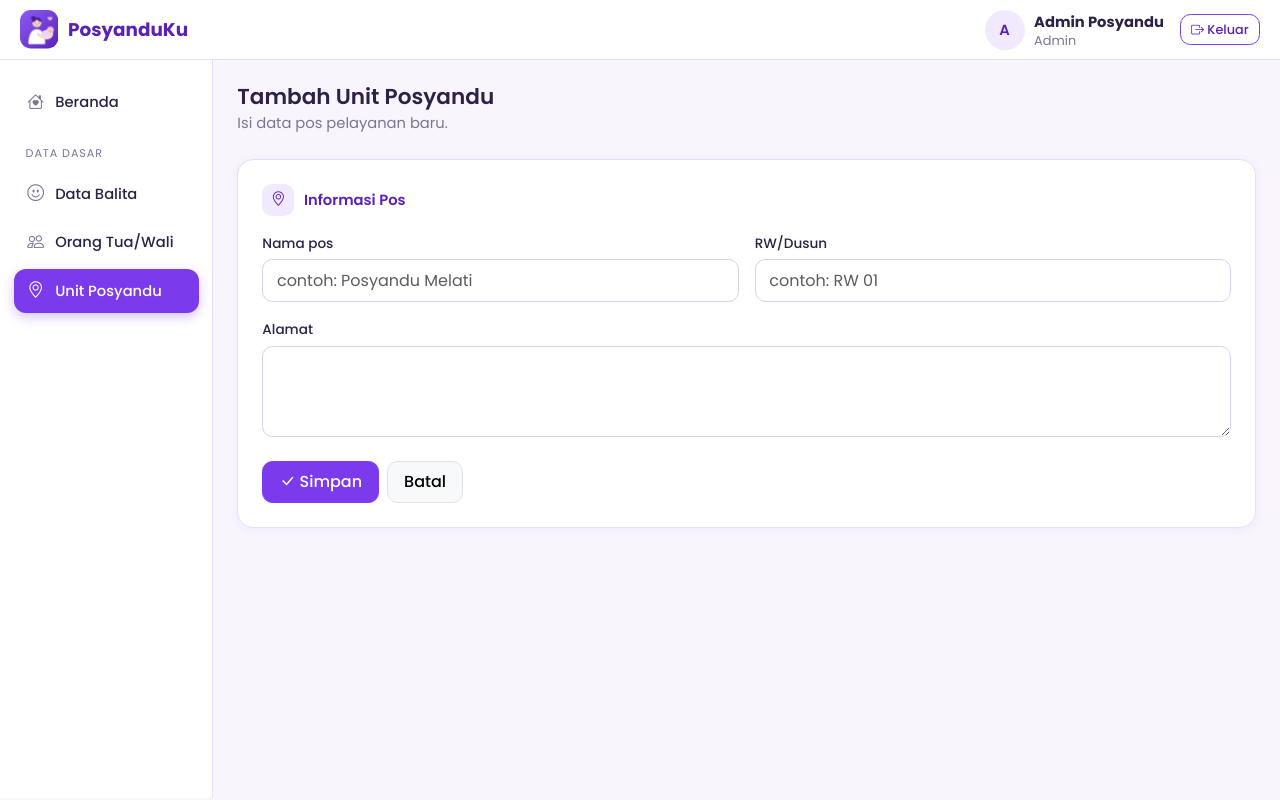
After one commit to fadlyrmdhn/PPL_PosyanduKu, a Laravel app: page /unit-posyandu/create in a window 1280 px wide. The commit adds this page. Run offline with Laravel 12, Linux system fonts and the light colour scheme; a user stored in the database is signed in; data comes from the database, SQL or seed files in the repository.

Commit message:
POSYANDUKU-PBI03-wilayah-unit-fadly

```diff
--- /dev/null
+++ b/app/Http/Controllers/UnitPosyanduController.php
@@ -0,0 +1,64 @@
+<?php
+
+namespace App\Http\Controllers;
+
+use App\Models\UnitPosyandu;
+use Illuminate\Http\Request;
+
+class UnitPosyanduController extends Controller
+{
+    public function index()
+    {
+        $unit = UnitPosyandu::withCount('balita')->orderBy('nama_pos')->paginate(10);
+
+        return view('unit_posyandu.index', compact('unit'));
+    }
+
+    public function create()
+    {
+        return view('unit_posyandu.create');
+    }
+
+    public function store(Request $request)
+    {
+        UnitPosyandu::create($this->validasi($request));
+
+        return redirect()->route('unit-posyandu.index')->with('success', 'Unit posyandu berhasil ditambahkan.');
+    }
+
+    public function edit(UnitPosyandu $unitPosyandu)
+    {
+        return view('unit_posyandu.edit', ['unit' => $unitPosyandu]);
+    }
+
+    public function update(Request $request, UnitPosyandu $unitPosyandu)
+    {
+        $unitPosyandu->update($this->validasi($request));
+
+        return redirect()->route('unit-posyandu.index')->with('success', 'Unit posyandu berhasil diperbarui.');
+    }
+
+    public function destroy(UnitPosyandu $unitPosyandu)
+    {
+        if ($unitPosyandu->masihDipakai()) {
+            return back()->with('error', 'Unit tidak bisa dihapus karena masih dipakai data balita atau kader.');
+        }
+
+        $unitPosyandu->delete();
+
+        return redirect()->route('unit-posyandu.index')->with('success', 'Unit posyandu berhasil dihapus.');
+    }
+
+    private function validasi(Request $request): array
+    {
+        return $request->validate([
+            'nama_pos' => ['required', 'string', 'max:255'],
+            'rw_dusun' => ['required', 'string', 'max:255'],
+            'alamat' => ['required', 'string'],
+        ], [
+            'nama_pos.required' => 'Nama pos wajib diisi.',
+            'rw_dusun.required' => 'RW/Dusun wajib diisi.',
+            'alamat.required' => 'Alamat wajib diisi.',
+        ]);
+    }
+}
--- /dev/null
+++ b/resources/views/layouts/menu/pbi-03-unit-posyandu.blade.php
@@ -0,0 +1,5 @@
+@if (in_array(auth()->user()->role, ['admin', 'kader']))
+    <li class="nav-item">
+        <a class="nav-link {{ request()->routeIs('unit-posyandu.*') ? 'active' : '' }}" href="{{ route('unit-posyandu.index') }}"><i class="bi bi-geo-alt"></i> Unit Posyandu</a>
+    </li>
+@endif
--- /dev/null
+++ b/resources/views/unit_posyandu/_form.blade.php
@@ -0,0 +1,21 @@
+@php $u = $unit ?? null; @endphp
+<div class="form-section"><span class="ico"><i class="bi bi-geo-alt"></i></span> Informasi Pos</div>
+<div class="row g-3">
+    <div class="col-md-6">
+        <label class="form-label">Nama pos</label>
+        <input type="text" name="nama_pos" value="{{ old('nama_pos', $u?->nama_pos) }}" placeholder="contoh: Posyandu Melati"
+               class="form-control @error('nama_pos') is-invalid @enderror">
+        @error('nama_pos') <div class="invalid-feedback">{{ $message }}</div> @enderror
+    </div>
+    <div class="col-md-6">
+        <label class="form-label">RW/Dusun</label>
+        <input type="text" name="rw_dusun" value="{{ old('rw_dusun', $u?->rw_dusun) }}" placeholder="contoh: RW 01"
+               class="form-control @error('rw_dusun') is-invalid @enderror">
+        @error('rw_dusun') <div class="invalid-feedback">{{ $message }}</div> @enderror
+    </div>
+    <div class="col-12">
+        <label class="form-label">Alamat</label>
+        <textarea name="alamat" rows="3" class="form-control @error('alamat') is-invalid @enderror">{{ old('alamat', $u?->alamat) }}</textarea>
+        @error('alamat') <div class="invalid-feedback">{{ $message }}</div> @enderror
+    </div>
+</div>
--- /dev/null
+++ b/resources/views/unit_posyandu/create.blade.php
@@ -0,0 +1,15 @@
+@extends('layouts.app')
+@section('title', 'Tambah Unit Posyandu')
+@section('content')
+<x-page-head title="Tambah Unit Posyandu" subtitle="Isi data pos pelayanan baru." />
+<div class="card"><div class="card-body p-4">
+    <form action="{{ route('unit-posyandu.store') }}" method="POST">
+        @csrf
+        @include('unit_posyandu._form')
+        <div class="mt-4 d-flex gap-2">
+            <button class="btn btn-success"><i class="bi bi-check-lg"></i> Simpan</button>
+            <a href="{{ route('unit-posyandu.index') }}" class="btn btn-light border">Batal</a>
+        </div>
+    </form>
+</div></div>
+@endsection
--- /dev/null
+++ b/routes/fitur/pbi-03-unit-posyandu.php
@@ -0,0 +1,9 @@
+<?php
+
+use App\Http\Controllers\UnitPosyanduController;
+use Illuminate\Support\Facades\Route;
+
+Route::resource('unit-posyandu', UnitPosyanduController::class)
+    ->parameters(['unit-posyandu' => 'unitPosyandu'])
+    ->except('show')
+    ->middleware('role:admin,kader');
```
Also changed, not shown: resources/views/dashboard/index.blade.php (+8 -2 lines), resources/views/unit_posyandu/edit.blade.php (added, +15 -0 lines), resources/views/unit_posyandu/index.blade.php (added, +42 -0 lines), tests/Feature/Sprint1FadlyTest.php (+19 -0 lines).
